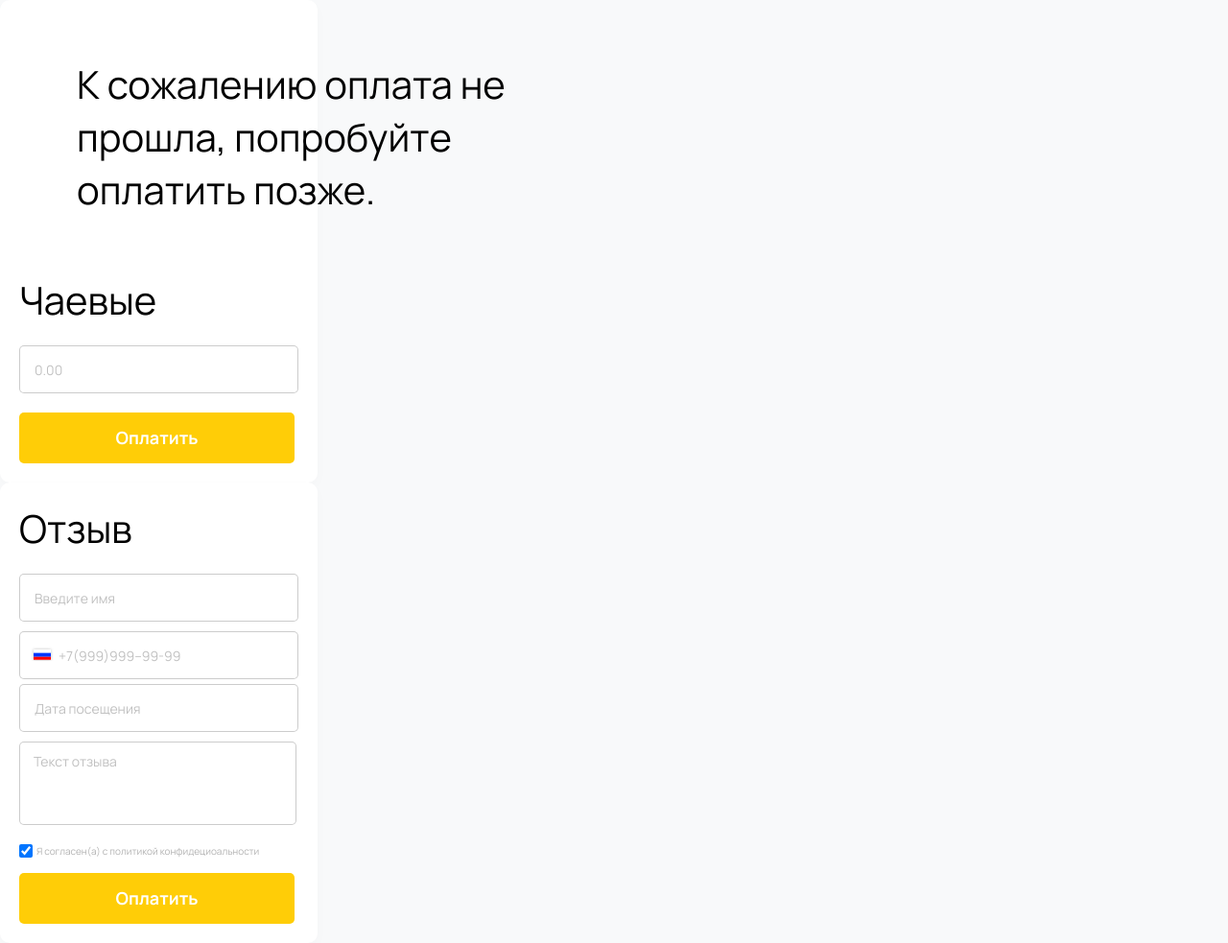
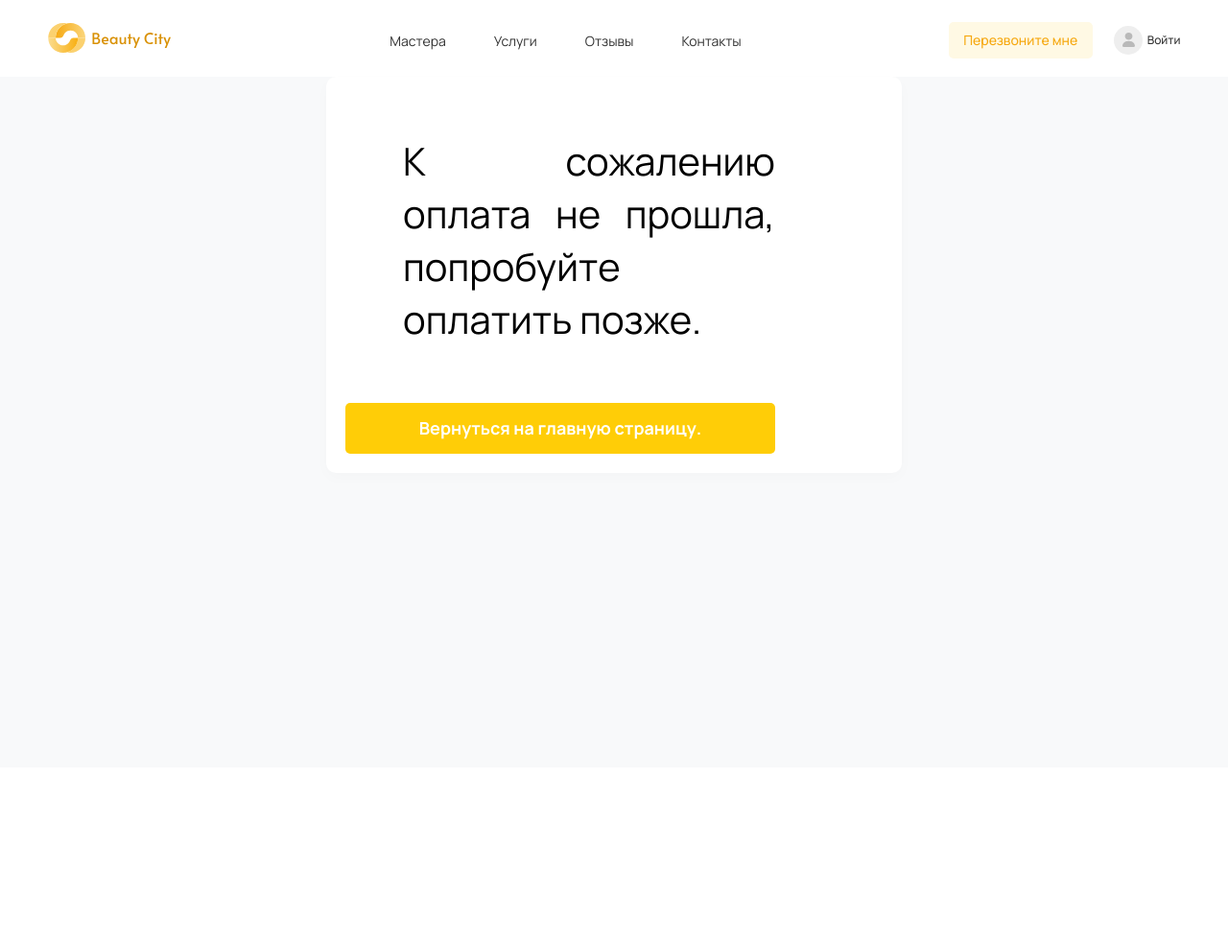
Before and after one commit to MelnikovEI/beauty-city-web, a Django app: template beauty_city/beauty_saloon/templates/paid-not-success.html in a window 1280 px wide. Shown: the whole page at 96% size. After the commit the page ends 473 px from the top, so only its background shows below. Run offline with Django 3.2, Linux system fonts and the light colour scheme; the template is opened without the code that fills it, so the values that code supplies are empty; parts of the project's set-up code (start-up, migrations or seed data) failed here and were passed over; some libraries are stand-ins or nearby versions.

Commit message:
Fix bug with missing tips.

```diff
--- a/beauty_city/beauty_saloon/templates/paid-not-success.html
+++ b/beauty_city/beauty_saloon/templates/paid-not-success.html
@@ -8,34 +8,25 @@
 
 {% block content %}
 <body>
-
-	<div class="tipsPopup popup">
-		<div class="tips_title tipsPopup__title" style="width=600">К
+	{% include 'include/mobMenu.html' %}
+	{% include 'include/header.html' %}
+	<div class="tipsPopup popup"
+		 style="width: 600px; text-align: justify;  margin: 0 auto;">
+		<div class="tips_title tipsPopup__title" style="width: 80%">К
             сожалению оплата не прошла, попробуйте оплатить позже.</div>
-		<div class="popup__title tipsPopup__title">Чаевые</div>
 		<form class="tipsPopup__form" method="post">
 			{% csrf_token %}
 
-			<input name="value_tips" type="text"
+			<input action="/index" name="value_tips" type="hidden"
 				   class="tipsPopup__form_input popup__input"
 				   placeholder="0.00">
-			<button class="tipsPopup__btn popup__btn">Оплатить</button>
-		</form>
-	</div>
-	<div class="reviewPopup popup">
-		<div class="popup__title reviewPopup__title">Отзыв</div>
-		<form action="#" class="reviewPopup__form">
-			<input type="text" name="fname" class="paymentPopup__form_input popup__input" placeholder="Введите имя" required>
-			<div class="contacts__form_inputBlock">
-				<input type="text" name="tel" class="contacts__form_iunput" placeholder="+7(999)999--99-99" required="">
-			</div>
-			<input type="text" name="dateVis" class="paymentPopup__form_input popup__input" placeholder="Дата посещения" required>
-			<textarea name="popupTextarea" class="reviewPopup__form_textarea" placeholder="Текст отзыва"></textarea>
-			<div class="contacts__form_checkboxBlock fic">
-				<input type="checkbox" class="contacts__form_checkbox" checked>
-				<span class="contacts__form_checkboxBlock__intro">Я согласен(а) с политикой конфидециоальности</span>
-			</div>
-			<button class="tipsPopup__btn popup__btn">Оплатить</button>
+			<a href="{% url 'index' %}">
+				<button
+					class="tipsPopup__btn popup__btn"
+					style="width: 80%; text-align: center;  margin: 0 auto;">Вернуться на главную
+					страницу.
+				</button>
+			</a>
 		</form>
 	</div>
 {% endblock %}
```
Also changed, not shown: beauty_city/beauty_saloon/views.py (+5 -2 lines).
